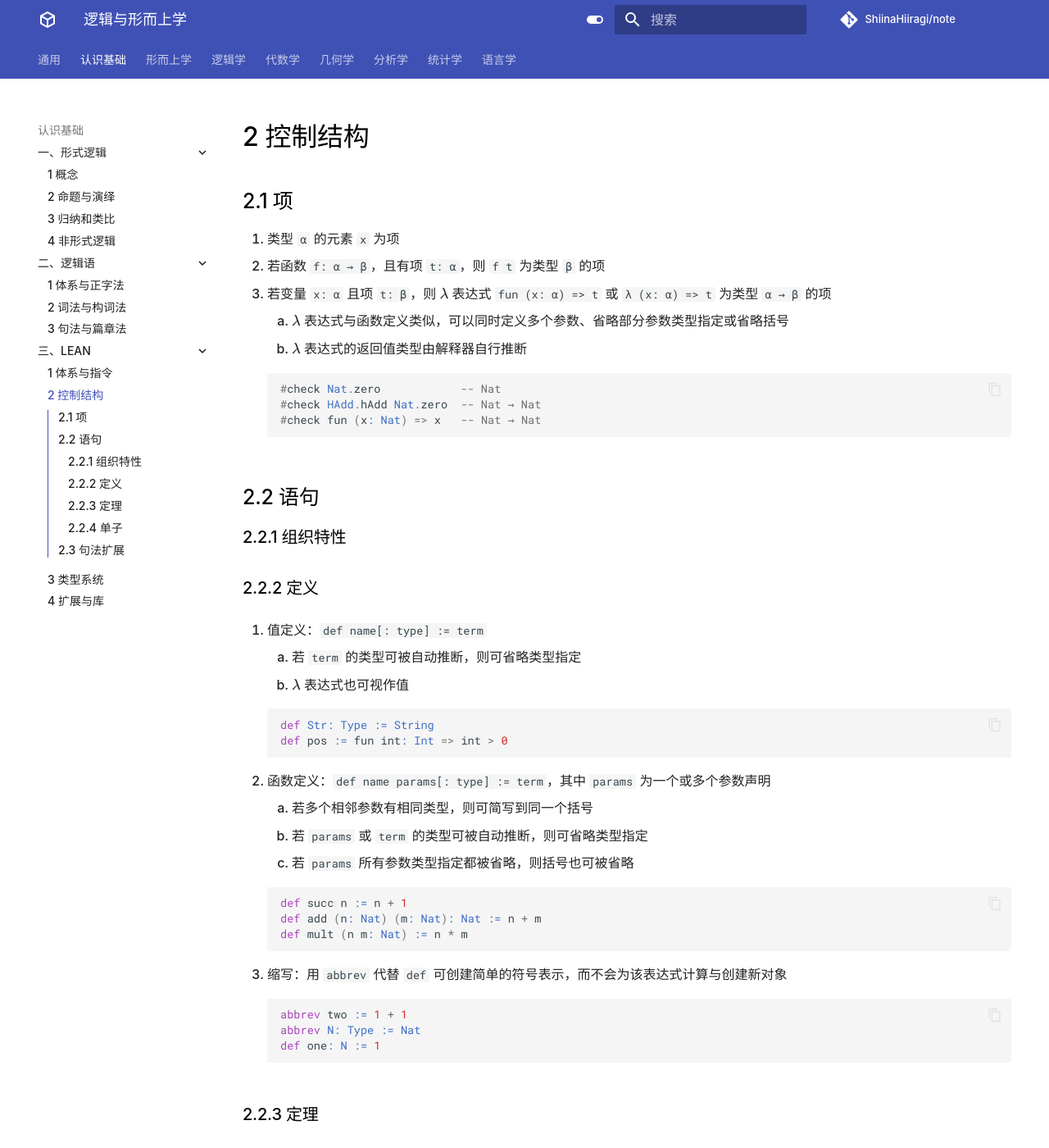
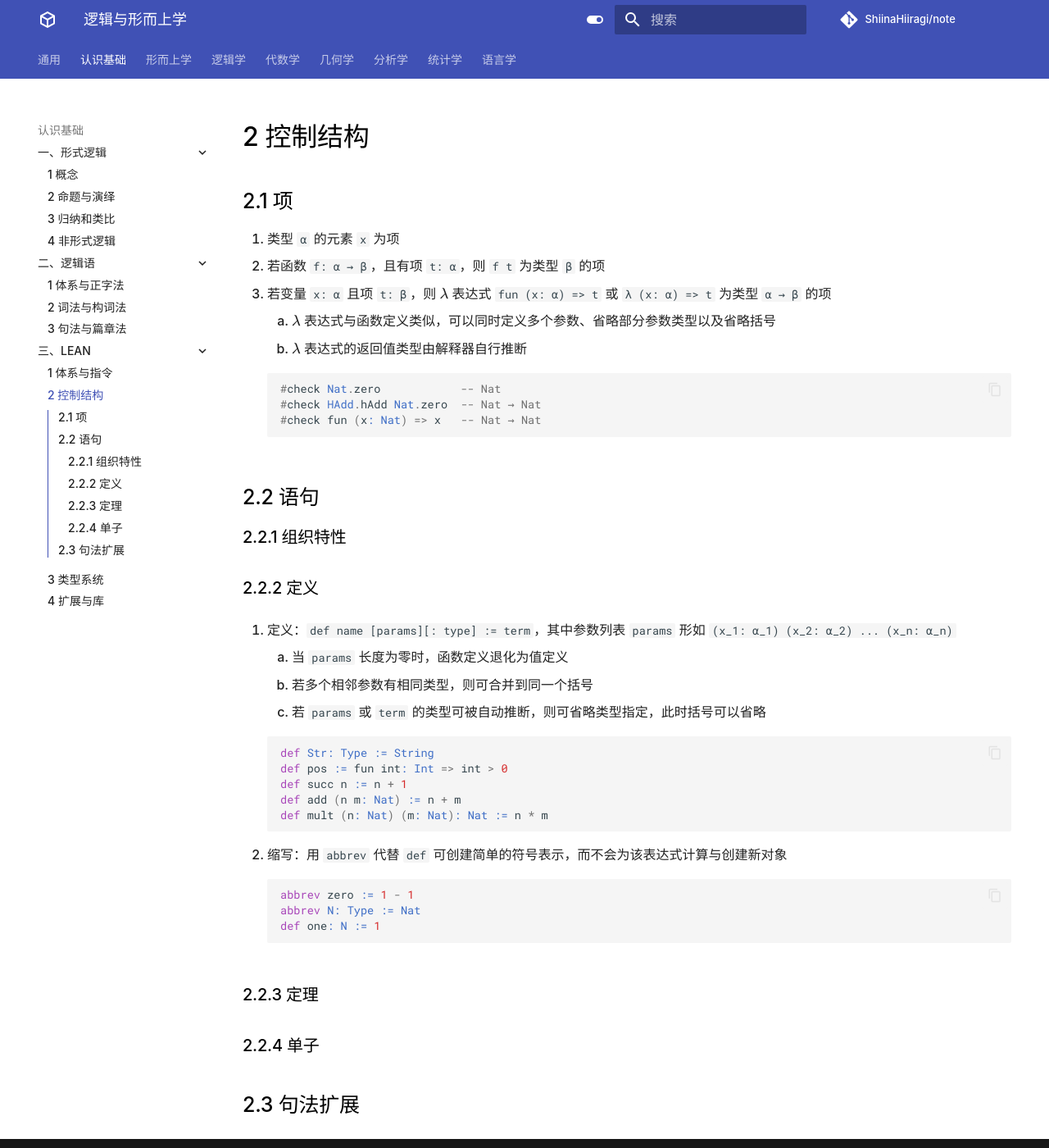
Before and after one commit to ShiinaHiiragi/note, an MkDocs documentation site: the page built from docs/cogn/lean/ctrl.md, in a window 1280 px wide and 1400 px high. Shown: the whole window at 82% size. Built offline with MkDocs 1.6.1 and Material for MkDocs 9.7.7, drawn with Linux system fonts in a browser that asks for light colours; comment, search, counter and statistics services are not loaded.

Commit message:
merge def

````diff
--- a/docs/cogn/lean/ctrl.md
+++ b/docs/cogn/lean/ctrl.md
@@ -4,7 +4,7 @@
 1. 类型 `α` 的元素 `x` 为项
 2. 若函数 `f: α → β`，且有项 `t: α`，则 `f t` 为类型 `β` 的项
 3. 若变量 `x: α` 且项 `t: β`，则 $\lambda$ 表达式 `fun (x: α) => t` 或 `λ (x: α) => t` 为类型 `α → β` 的项
-    1. $\lambda$ 表达式与函数定义类似，可以同时定义多个参数、省略部分参数类型指定或省略括号
+    1. $\lambda$ 表达式与函数定义类似，可以同时定义多个参数、省略部分参数类型以及省略括号
     2. $\lambda$ 表达式的返回值类型由解释器自行推断
 
     ```haskell
@@ -17,30 +17,23 @@
 ### 2.2.1 组织特性
 
 ### 2.2.2 定义
-1. 值定义：`def name[: type] := term`
-    1. 若 `term` 的类型可被自动推断，则可省略类型指定
-    2. $\lambda$ 表达式也可视作值
+1. 定义：`def name [params][: type] := term`，其中参数列表 `params` 形如 `(x_1: α_1) (x_2: α_2) ... (x_n: α_n)`
+    1. 当 `params` 长度为零时，函数定义退化为值定义
+    2. 若多个相邻参数有相同类型，则可合并到同一个括号
+    3. 若 `params` 或 `term` 的类型可被自动推断，则可省略类型指定，此时括号可以省略
 
     ```haskell
     def Str: Type := String
     def pos := fun int: Int => int > 0
+    def succ n := n + 1
+    def add (n m: Nat) := n + m
+    def mult (n: Nat) (m: Nat): Nat := n * m
     ```
 
-2. 函数定义：`def name params[: type] := term`，其中 `params` 为一个或多个参数声明
-    1. 若多个相邻参数有相同类型，则可简写到同一个括号
-    2. 若 `params` 或 `term` 的类型可被自动推断，则可省略类型指定
-    3. 若 `params` 所有参数类型指定都被省略，则括号也可被省略
+2. 缩写：用 `abbrev` 代替 `def` 可创建简单的符号表示，而不会为该表达式计算与创建新对象
 
     ```haskell
-    def succ n := n + 1
-    def add (n: Nat) (m: Nat): Nat := n + m
-    def mult (n m: Nat) := n * m
-    ```
-
-3. 缩写：用 `abbrev` 代替 `def` 可创建简单的符号表示，而不会为该表达式计算与创建新对象
-
-    ```haskell
-    abbrev two := 1 + 1
+    abbrev zero := 1 - 1
     abbrev N: Type := Nat
     def one: N := 1
     ```
````
